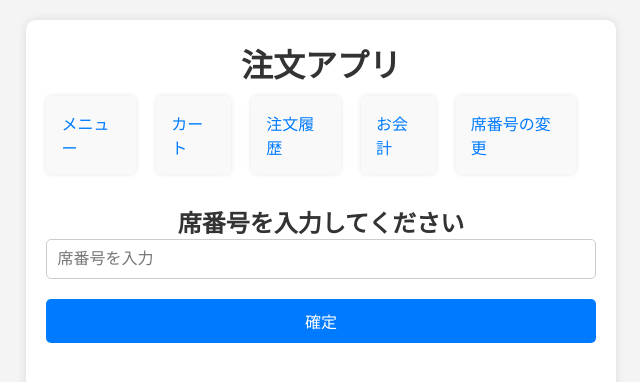
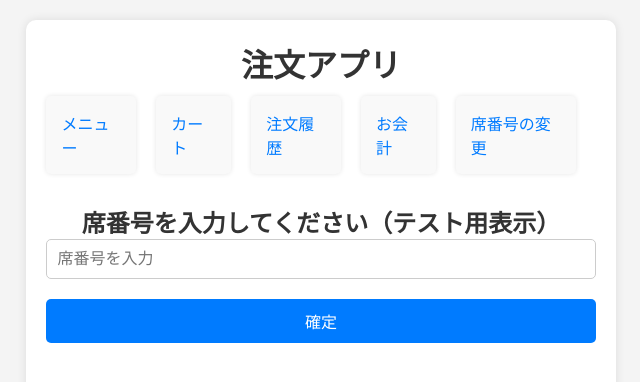
Before and after one commit to ryota-nakazawa/order-app-project, a React (Create React App) app in the folder frontend/: page / in a window 1280 px wide. Shown: the top 382 px of the page, without its empty margins (319-959 px from the left). Built offline with nearby package versions, Linux system fonts and the light colour scheme; no server answers.

Commit message:
テスト

```diff
--- a/frontend/src/App.js
+++ b/frontend/src/App.js
@@ -104,7 +104,7 @@ function SelectSeat({ setSeatId }) {
 
   return (
     <div>
-      <h2>席番号を入力してください</h2>
+      <h2>席番号を入力してください（テスト用表示）</h2>
       <form onSubmit={handleSubmit}>
         <input
           type="text"
```
